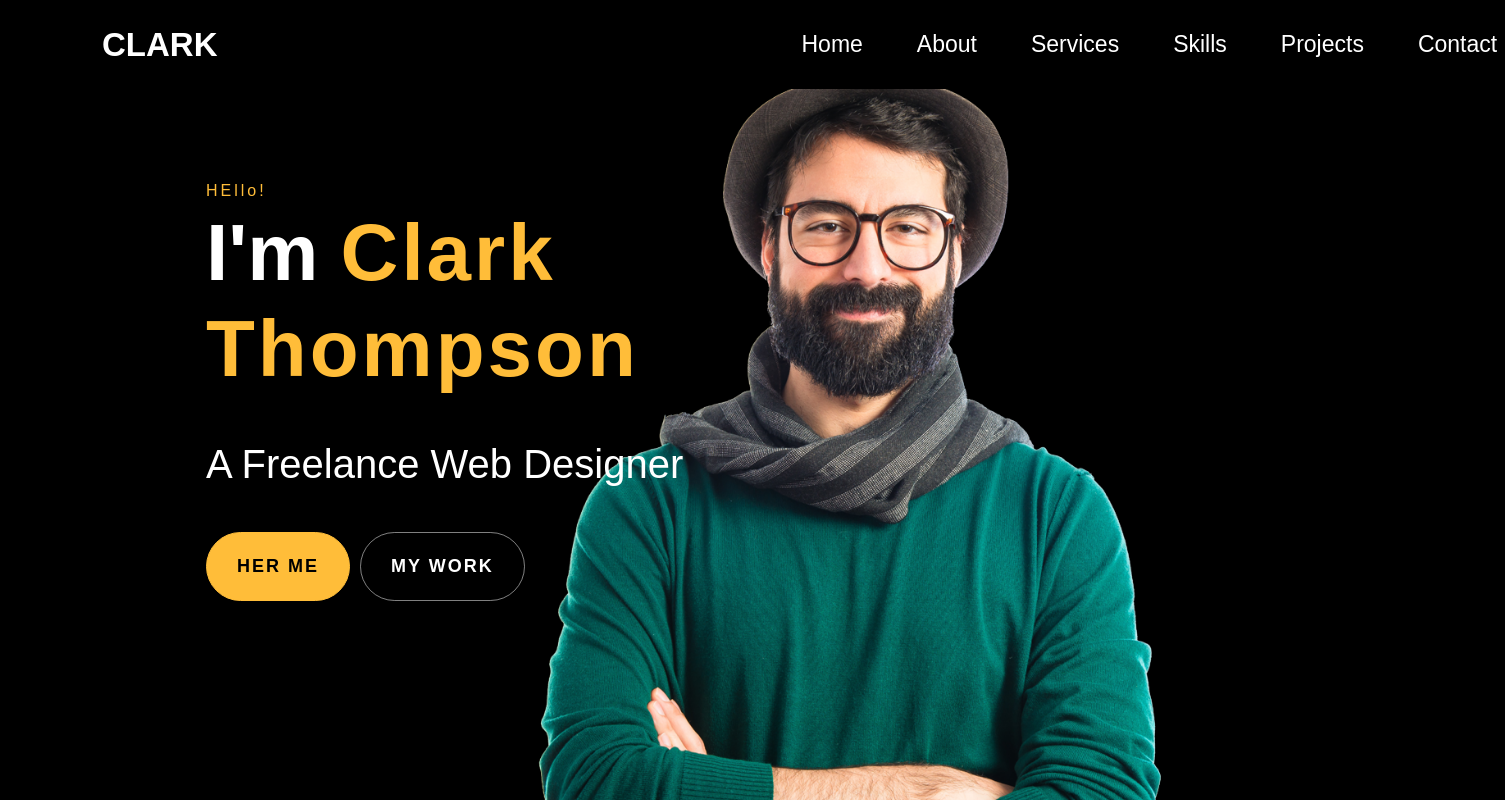
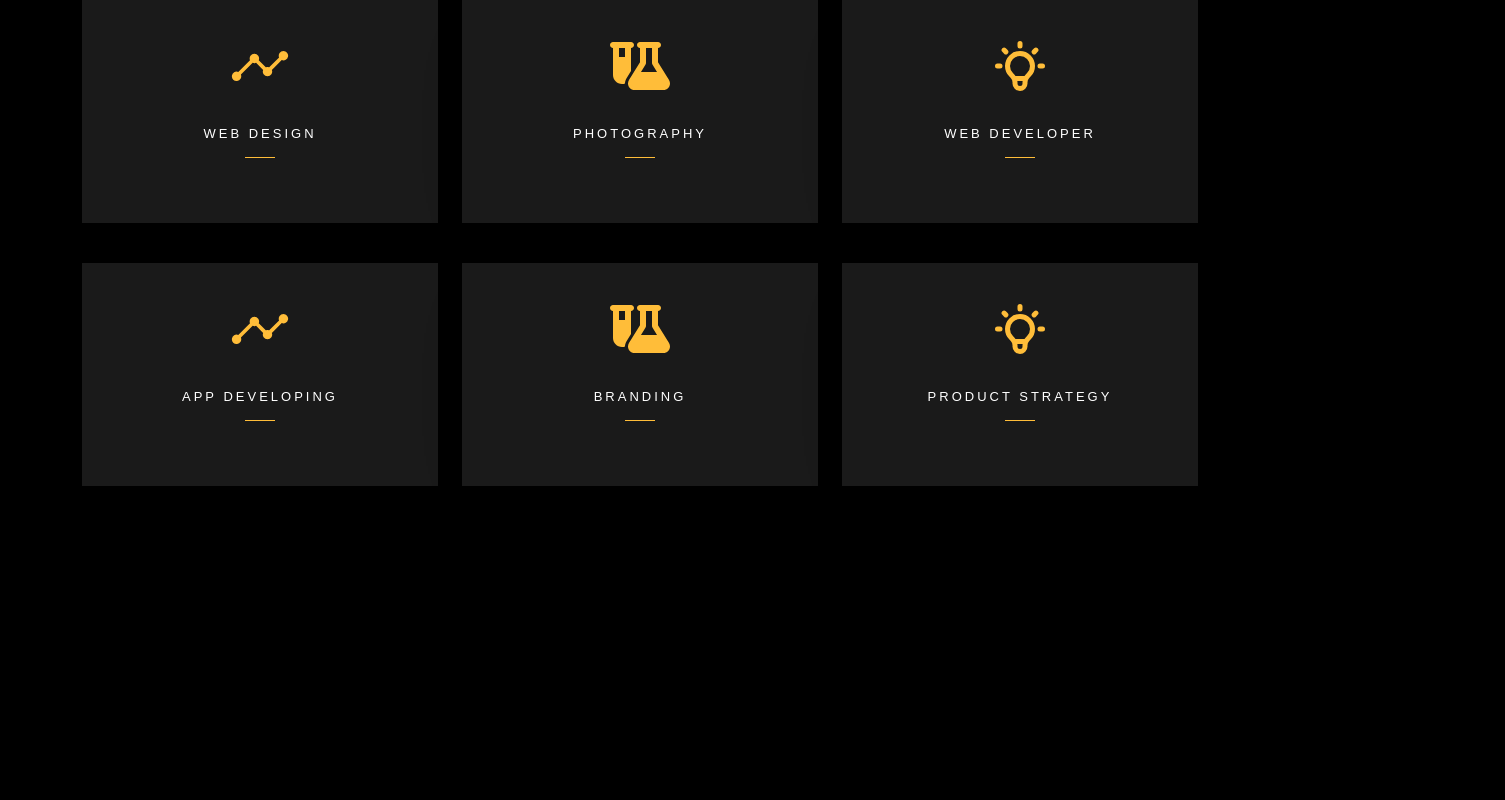
Before and after one commit to Mohamad-Alsaleh10/FrontEnd-Portfolio-Task, a React (Vite) app: page / in a window 1280 px wide. Shown: the top 800 px of the page, 1505 px wide, since content can reach past the window. Built offline with nearby package versions, Linux system fonts and the light colour scheme.

Commit message:
services

```diff
--- a/package.json
+++ b/package.json
@@ -11,7 +11,8 @@
   },
   "dependencies": {
     "react": "^18.2.0",
-    "react-dom": "^18.2.0"
+    "react-dom": "^18.2.0",
+    "react-icons": "^5.2.0"
   },
   "devDependencies": {
     "@types/react": "^18.2.66",
--- a/src/App.jsx
+++ b/src/App.jsx
@@ -1,17 +1,17 @@
-import './App.css'
-import { Navbars } from './components/Navbar/Navbar'
-import { Hero } from './sections/HeroSection/Hero'
-import Skills from './sections/SkillsSection/Skills'
+import "./App.css";
+// import { Navbars } from './components/Navbar/Navbar'
+// import { Hero } from './sections/HeroSection/Hero'
+// import Skills from './sections/SkillsSection/Skills'
+import Services from "./sections/ServicesSection/Services";
 function App() {
-
   return (
     <>
-      <Navbars/>
+      {/* <Navbars/>
       <Hero />
-      <Skills/>
-
+      <Skills/> */}
+      <Services />
     </>
-  )
+  );
 }
 
-export default App
+export default App;
--- a/src/components/ServicesCard/ServicesCard.css
+++ b/src/components/ServicesCard/ServicesCard.css
@@ -0,0 +1,66 @@
+a {
+    text-decoration: none;
+  }
+  .services {
+    margin-bottom: 40px;
+    padding: 2em;
+    background: rgba(255, 255, 255, 0.1);
+    width: 100%;
+    box-shadow: 0px 20px 69px -27px rgba(0, 0, 0, 0.17);
+  }
+  .services .icon {
+    display: block;
+    margin-bottom: 30px;
+  }
+  .services .icon .specificIcon {
+    font-size: 60px;
+    line-height: 1;
+    color: #ffbd39;
+  }
+  .services .desc h3 {
+    line-height: 1.3;
+    font-size: 13px;
+    font-weight: 500;
+    letter-spacing: 3px;
+    text-transform: uppercase;
+    position: relative;
+    color: #fff;
+  }
+  .services .desc h3:after {
+    position: absolute;
+    bottom: -15px;
+    left: 0;
+    right: 0;
+    content: "";
+    width: 30px;
+    height: 1px;
+    background: #ffbd39;
+    margin: 0 auto;
+  }
+  .services .desc h3 a {
+    color: #fff;
+  }
+  .services .desc h4 {
+    font-size: 20px;
+    font-weight: 300;
+    margin-bottom: 18px;
+  }
+  .services .desc span {
+    display: block;
+    text-transform: uppercase;
+    font-size: 12px;
+    margin-bottom: 10px;
+    color: #ffbd39;
+  }
+  .services:hover {
+    background: #ffbd39;
+  }
+  .services:hover .icon .specificIcon {
+    color: #fff;
+  }
+  .services:hover h3 {
+    color: #000000;
+  }
+  .services:hover h3:after {
+    background: #000000;
+  }
--- a/src/components/ServicesCard/ServicesCard.jsx
+++ b/src/components/ServicesCard/ServicesCard.jsx
@@ -0,0 +1,17 @@
+import "./ServicesCard.css";
+const ServicesCard = (Props) => {
+  return (
+    <div className="col-md-4 text-center d-flex ">
+      <a href="#" className="services">
+        <span className="icon">
+          <i className="specificIcon">{Props.icon}</i>
+        </span>
+        <div className="desc">
+          <h3 className="mb-5">{Props.desc}</h3>
+        </div>
+      </a>
+    </div>
+  );
+};
+
+export default ServicesCard;
--- /dev/null
+++ b/src/sections/ServicesSection/Services.jsx
@@ -0,0 +1,28 @@
+import ServicesCard from "../../components/ServicesCard/ServicesCard";
+import { HiOutlineLightBulb } from "react-icons/hi";
+import { FaFlaskVial } from "react-icons/fa6";
+import { IoAnalytics } from "react-icons/io5";
+// import SectionHeader from "../../components/SectionHeader";
+const Services = () => {
+  const servicesData = [
+    { key: 1, desc: "web design", icon: <IoAnalytics /> },
+    { key: 2, desc: "Photography", icon: <FaFlaskVial /> },
+    { key: 3, desc: "Web Developer", icon: <HiOutlineLightBulb /> },
+    { key: 4, desc: "App Developing", icon: <IoAnalytics /> },
+    { key: 5, desc: "Branding", icon: <FaFlaskVial /> },
+    { key: 6, desc: "Product Strategy", icon: <HiOutlineLightBulb /> },
+  ];
+  const services = servicesData.map((data) => {
+    return <ServicesCard key={data.key} desc={data.desc} icon={data.icon} />;
+  });
+  return (
+    <div>
+      {/* <SectionHeader /> */}
+      <div className="container text-center">
+        <div className="row align-items-start">{services}</div>
+      </div>
+    </div>
+  );
+};
+
+export default Services;
```
Also changed, not shown: src/sections/ServicesSection/Services.css (added), 1 other file (tests, documents, lock files or other folders).
